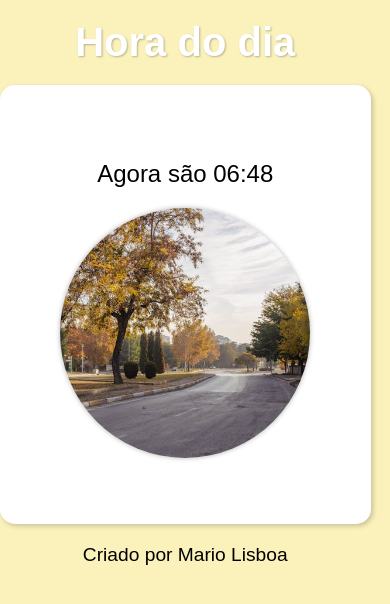
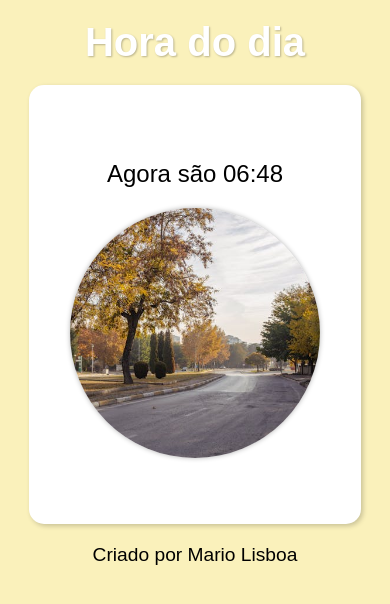
Before and after one commit to LisboaProg-code/hora-do-dia, a plain HTML site: page index.html in a window 390 px wide. Drawn offline with Linux system fonts and the light colour scheme.

Commit message:
responsividade, altura, centralização,  cor

```diff
--- a/javascript1.js
+++ b/javascript1.js
@@ -15,6 +15,7 @@ if(hora < 5){
     imagem.style.backgroundPosition = 'center 20%'
     imagem.style.backgroundSize = 'cover'
     body.style.background = 'linear-gradient(to top, #021221, #213651, #415270)'
+    conteiner.style.color = 'white'
     conteiner.style.background = '#42526C'
     footer.style.color = 'white'
 } else if(hora < 12){
--- a/style.css
+++ b/style.css
@@ -34,7 +34,7 @@ h1{
     display: flex;
     justify-content: center;
     align-items: center;
-    width: 95vw;
+    width: 100vw;
     transition: width 0.3s ease;
 }
 
@@ -62,14 +62,14 @@ h1{
     display: flex;
     justify-content: center;
     align-items: center;
-    width: 95vw;
+    width: 100vw;
     transition: width 0.3s ease;
 }
 
 .principal{
     margin-top: 20px;
     background-color: white;
-    width: 52vw;
+    width: 70vw;
     height: 52vh;
 
     display: flex;
@@ -89,10 +89,11 @@ footer{
     text-align: center;
     font-size: 1.2em;
     margin-top: 20px;
+    width: 100vw;
 }
 
 @media screen and (max-width:768px) {
     .principal{
-        width: 400px;
+        width: 85vw;
     }
 }
```
